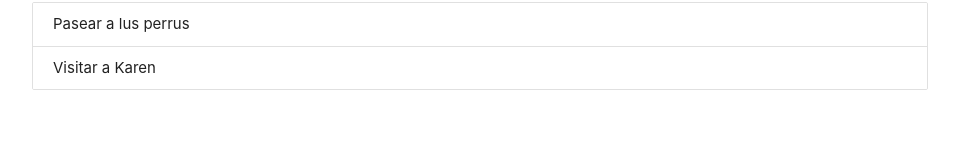
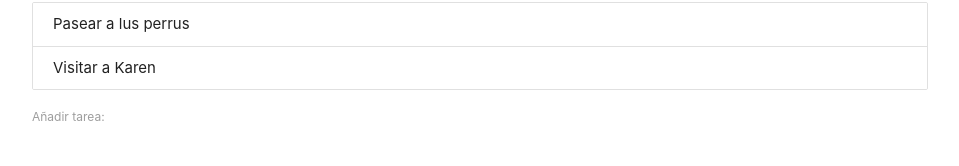
Before and after one commit to Pantuflas/react-redux-course, a React (Create React App) app: page / in a window 1280 px wide. Shown: the part 134-300 px from the top of the page, without its empty margins (160-1119 px from the left). Built offline with nearby package versions, Linux system fonts and the light colour scheme.

Commit message:
add todo - todo app complete

```diff
--- /dev/null
+++ b/src/components/AddForm.js
@@ -0,0 +1,34 @@
+import React, { Component } from 'react'
+
+class AddForm extends Component {
+    state = {
+        content: ''
+    }
+
+    handleChange = (e) => {
+        this.setState({
+            content: e.target.value
+        })
+    }
+
+    handleSubmit = (e) => {
+        e.preventDefault();
+        console.log(this.state);
+        this.props.addTodo(this.state);
+        this.setState({
+            content: ''
+        })
+    }
+    render(){
+        return(
+            <div>
+                <form onSubmit={this.handleSubmit}>
+                    <label>Añadir tarea:</label>
+                    <input type="text" onChange={this.handleChange} value={this.state.content} />
+                </form>
+            </div>
+        )
+    }
+}
+
+export default AddForm;
--- a/src/components/TodoComponent.js
+++ b/src/components/TodoComponent.js
@@ -1,5 +1,6 @@
 import React, { Component } from 'react'
 import Todos from './Todos'
+import AddForm from './AddForm'
 
 class TodoComponent extends Component {
    state = {
@@ -20,11 +21,19 @@ class TodoComponent extends Component {
        })
    }
 
+   addTodo = (todo) => {
+       todo.id = Math.random();
+       let newTodos = [...this.state.todos, todo];
+       this.setState({
+           todos: newTodos
+       })
+   }
 
     render() {
         return (
             <div className="container">
                 <Todos todos={this.state.todos} deleteTodo={this.deleteTodo} />
+                <AddForm addTodo={this.addTodo} />
             </div>
         );
     }
```
